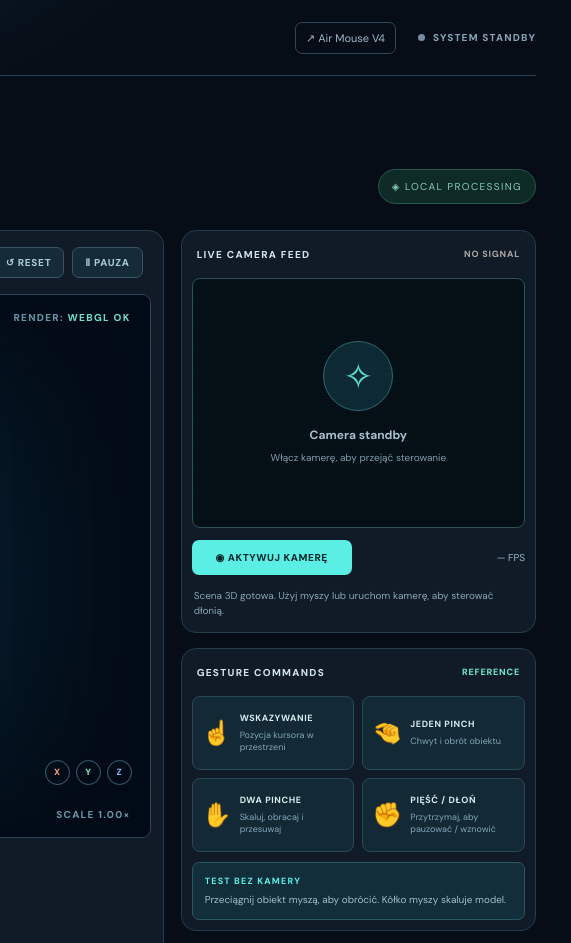
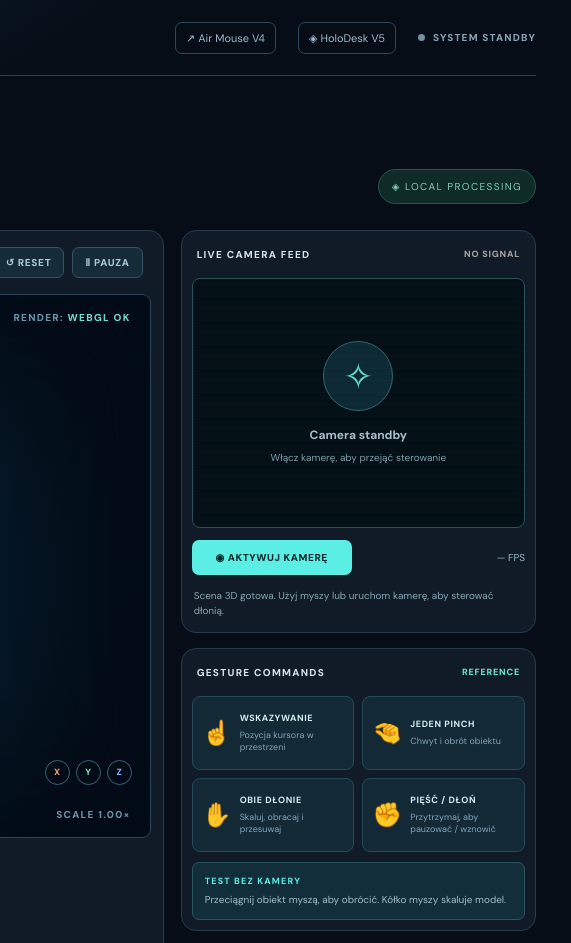
Before and after one commit to michalczaplinski5/pose-tracker, a plain HTML site: page holo.html in a window 1280 px wide. Shown: the top 943 px of the page, 709-1280 px from the left. Drawn offline with nearby package versions, Linux system fonts and the light colour scheme.

Commit message:
Add HoloDesk navigation and clarify two-hand pinch label

```diff
--- a/holo.html
+++ b/holo.html
@@ -14,6 +14,7 @@
     <a class="brand" href="./"><span class="brand-icon">✳</span><strong>pose<span>tracker</span></strong><i>/</i><b>HOLOLAB</b></a>
     <nav class="header-right">
       <a href="./" class="back-link">↗ Air Mouse V4</a>
+      <a href="./desk.html" class="back-link">◈ HoloDesk V5</a>
       <span class="top-status" id="top-status"><span class="led"></span><span id="top-status-text">SYSTEM STANDBY</span></span>
     </nav>
   </header>
@@ -80,7 +81,7 @@
           <div class="gesture-grid">
             <div class="gesture-cell"><span class="gesture-symbol">☝</span><div><b>WSKAZYWANIE</b><small>Pozycja kursora w przestrzeni</small></div></div>
             <div class="gesture-cell"><span class="gesture-symbol">🤏</span><div><b>JEDEN PINCH</b><small>Chwyt i obrót obiektu</small></div></div>
-            <div class="gesture-cell"><span class="gesture-symbol">✋</span><div><b>DWA PINCHE</b><small>Skaluj, obracaj i przesuwaj</small></div></div>
+            <div class="gesture-cell"><span class="gesture-symbol">✋</span><div><b>OBIE DŁONIE</b><small>Skaluj, obracaj i przesuwaj</small></div></div>
             <div class="gesture-cell"><span class="gesture-symbol">✊</span><div><b>PIĘŚĆ / DŁOŃ</b><small>Przytrzymaj, aby pauzować / wznowić</small></div></div>
           </div>
           <div class="hint"><b>TEST BEZ KAMERY</b><span>Przeciągnij obiekt myszą, aby obrócić. Kółko myszy skaluje model.</span></div>
```
